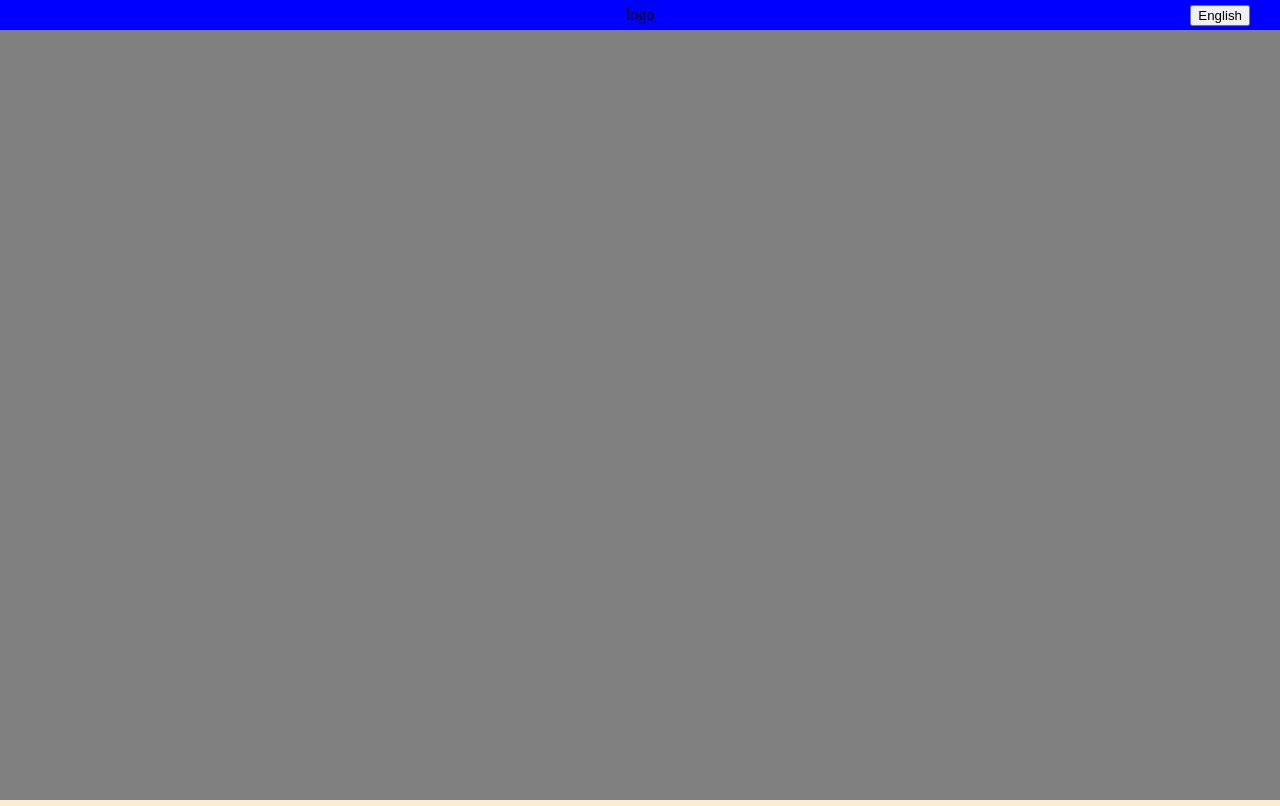
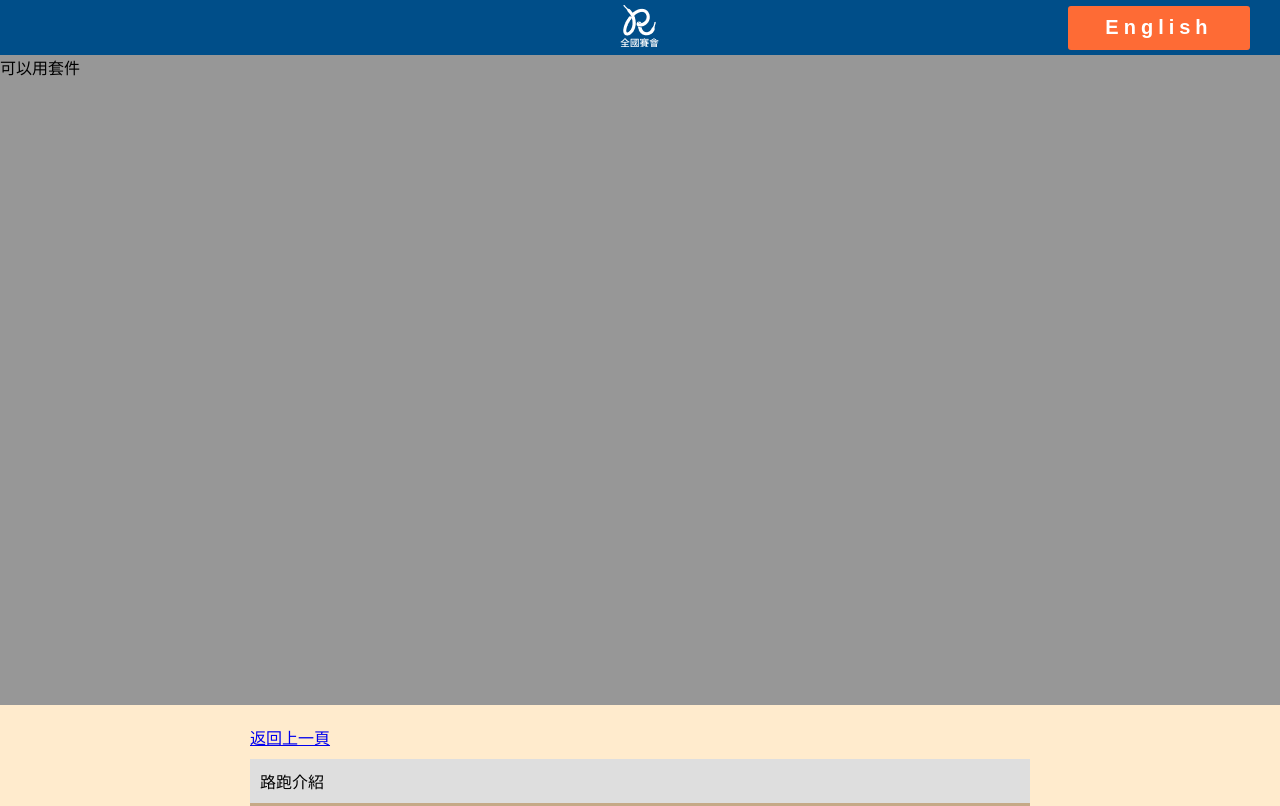
Before and after one commit to x2y04/20251219, a plain HTML site: page page.html in a window 1280 px wide. Shown: the top 806 px of the page. Drawn offline with Linux system fonts and the light colour scheme.

Commit message:
同步index和page的切版

```diff
--- a/page.html
+++ b/page.html
@@ -12,12 +12,12 @@
 
         header {
             background-color: grey;
-            height: 100vh;
+            /* height: 100vh; */
         }
 
         nav {
-            background-color: blue;
-            height: 30px;
+            background-color: #004e89;
+            height: 55px;
             display: grid;
             grid-template-columns: 1fr 1fr 1fr;
             place-items: center;
@@ -31,6 +31,23 @@
         #english {
             grid-column: 3 / span 1;
             justify-self: end;
+            width: 182px;
+            height: 44px;
+            background-color: #fe6b35;
+            border: unset;
+            border-radius: 3px;
+            font-weight: bold;
+            font-size: 20px;
+            color: white;
+            letter-spacing: 5px;
+        }
+
+        .banner {
+            background-color: rgb(151, 151, 151);
+            display: flex;
+            position: relative;
+            height: 650px;
+            width: 100%;
         }
 
         main {
@@ -57,11 +74,20 @@
         }
 
         footer {
-            background-color: blueviolet;
-            height: 100px;
+            background-color: #004e89;
             display: flex;
             justify-content: space-between;
-            padding: 20px;
+            align-items: flex-end;
+            padding: 50px 360px;
+        }
+
+        .intro {
+            color: white;
+            font-size: 24px;
+        }
+
+        #contact-link {
+            color: white;
         }
     </style>
 </head>
@@ -69,9 +95,12 @@
 <body>
     <header>
         <nav>
-            <div class="header-logo">logo</div>
+            <div class="header-logo"><img src="./img/logo.png" alt=""></div>
             <button id="english" type="button">English</button>
         </nav>
+        <div class="banner">
+            <div class="carousel">可以用套件</div>
+        </div>
     </header>
     <main>
         <a href="./index.html">返回上一頁</a>
@@ -89,8 +118,12 @@
         <div class="float">浮動視窗</div>
     </main>
     <footer>
-        <div class="intro">介紹文</div>
-        <div class="footer-logo">logo</div>
+        <div class="intro">歡迎各單位登錄賽事，請聯絡
+            <a id="contact-link" href="marathoner300@gmail.com">全國賽會服務組</a>
+            <br>
+            如對各項賽事有任何疑問，請逕洽賽事主辦單位，網頁管理者恕不回答相關賽事問題。
+        </div>
+        <div class="footer-logo"><img src="./img/footer-logo.png" alt=""></div>
     </footer>
 </body>
 
```
Also changed, not shown: index.html (+0 -1 lines).
